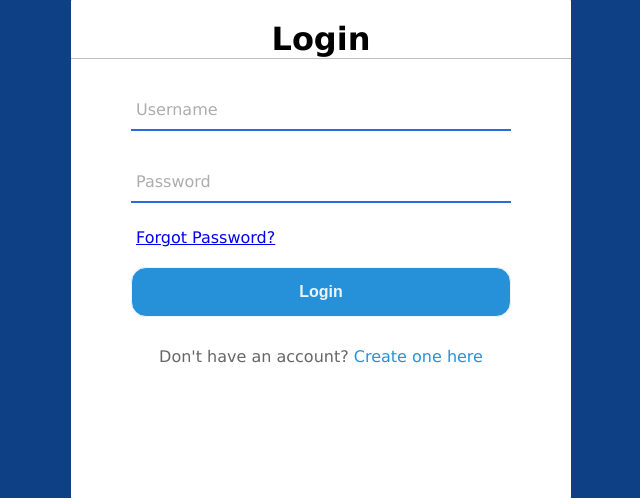
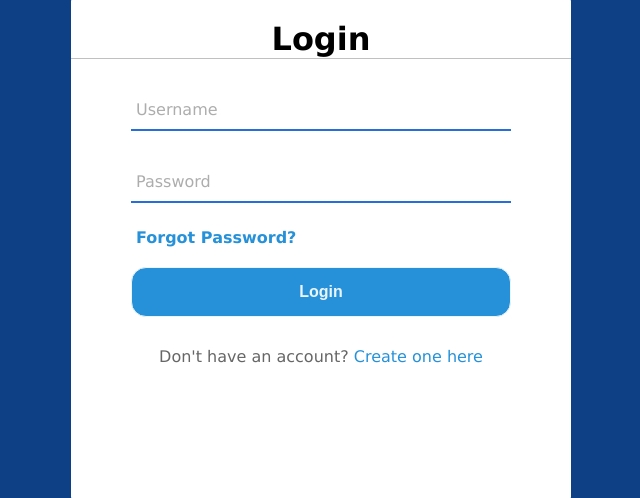
Before and after one commit to tobinschleifer1/91896, a Flask app: page /login in a window 1280 px wide. Shown: the part 201-699 px from the top of the page, without its empty margins (319-959 px from the left). Run offline with Flask 3, Linux system fonts and the light colour scheme.

Commit message:
Refactor login page: adjust structure of "Forgot Password?" link and enhance styling for better visibility

```diff
--- a/Templates/login_page.html
+++ b/Templates/login_page.html
@@ -23,9 +23,10 @@
         </div>
 
 
-            <div class="forgot">
+        <div class="forgot">
             <a href="{{ url_for('forgot_password') }}">Forgot Password?</a>
-            </div>
+        </div>
+
 
 
         <input type="submit" value="Login">
--- a/static/css/login.css
+++ b/static/css/login.css
@@ -98,3 +98,12 @@ text-decoration: none;
 .users_signup a:hover{
 text-decoration: underline;
 }
+.forgot a {
+    color: #2691d9; /* same light blue as other links */
+    text-decoration: none;
+    font-weight: bold;
+}
+
+.forgot a:hover {
+    text-decoration: underline;
+}
```
Also changed, not shown: workout_tracker/a.db.
